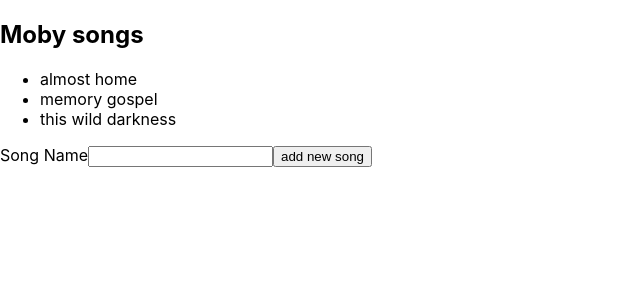
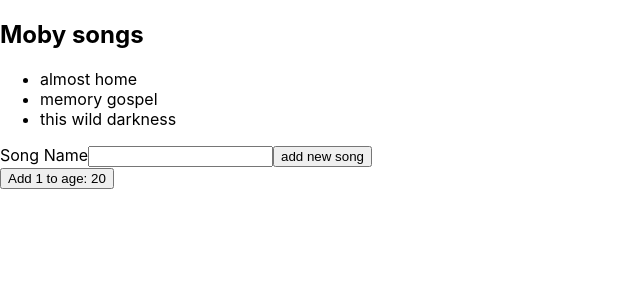
Before and after one commit to Heltzel/react-context-hooks-tut, a React (Create React App) app: page / in a window 1280 px wide. Shown: the top 300 px of the page, without its empty margins (0-640 px from the left). Built offline with nearby package versions, Linux system fonts and the light colour scheme.

Commit message:
Lesson 12 : useEffect Hook

```diff
--- a/src/components/SongList.js
+++ b/src/components/SongList.js
@@ -1,4 +1,4 @@
-import React, { useState } from 'react'
+import React, { useState, useEffect } from 'react'
 import { v4 as uuidv4 } from 'uuid'
 import NewSongForm from './NewSongForm'
 
@@ -9,9 +9,18 @@
     { id: 3, title: 'this wild darkness' },
   ])
 
+  const [age, setAge] = useState(20)
+
   const addSong = (title) => {
     setSongs([...songs, { id: uuidv4(), title: title }])
   }
+
+  useEffect(() => {
+    console.log('useEffect hook ran', songs)
+  }, [songs])
+  useEffect(() => {
+    console.log('useEffect hook ran', age)
+  }, [age])
 
   return (
     <div className="song-list">
@@ -23,6 +32,13 @@
         })}
       </ul>
       <NewSongForm addSong={addSong} />
+      <button
+        onClick={() => {
+          setAge(age + 1)
+        }}
+      >
+        Add 1 to age: {age}
+      </button>
     </div>
   )
 }
```
Also changed, not shown: 2 other files (tests, documents, lock files or other folders).
